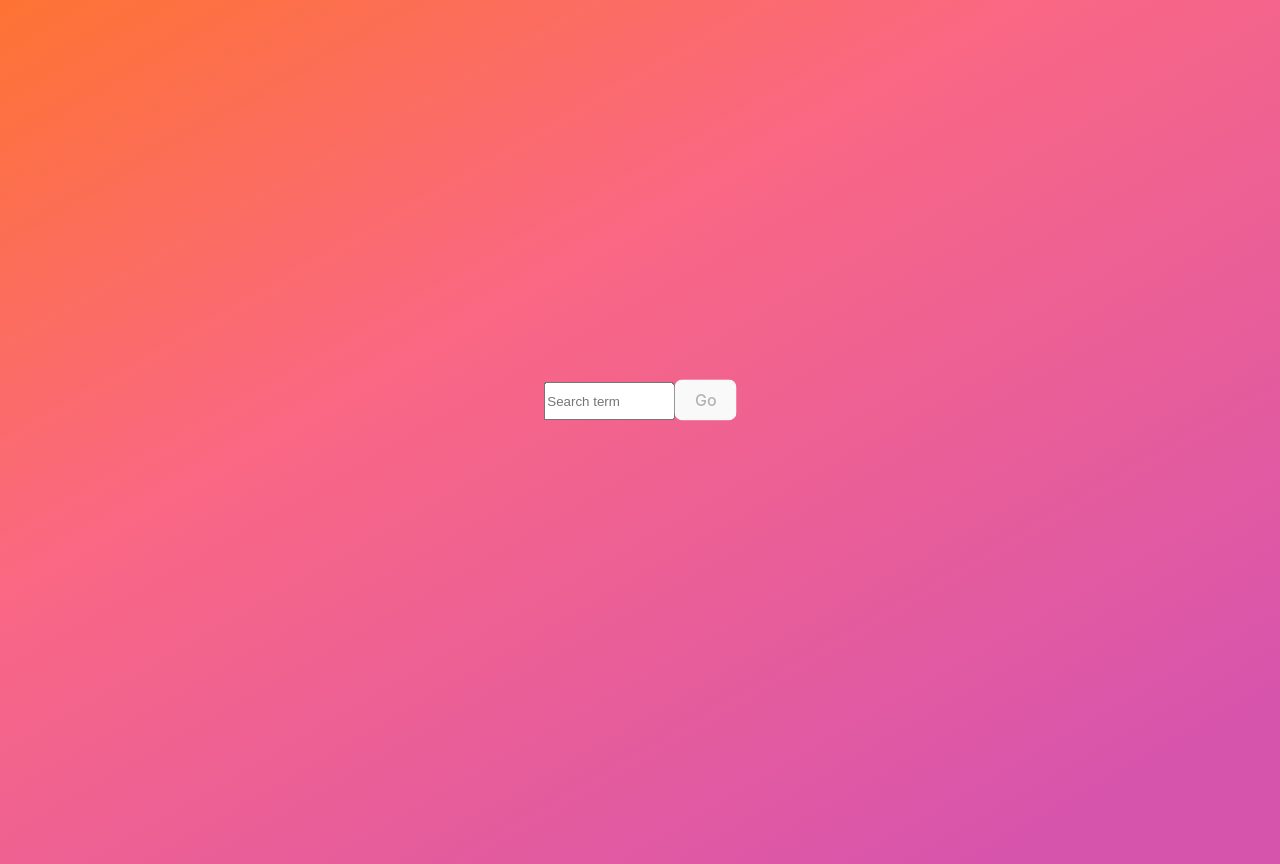
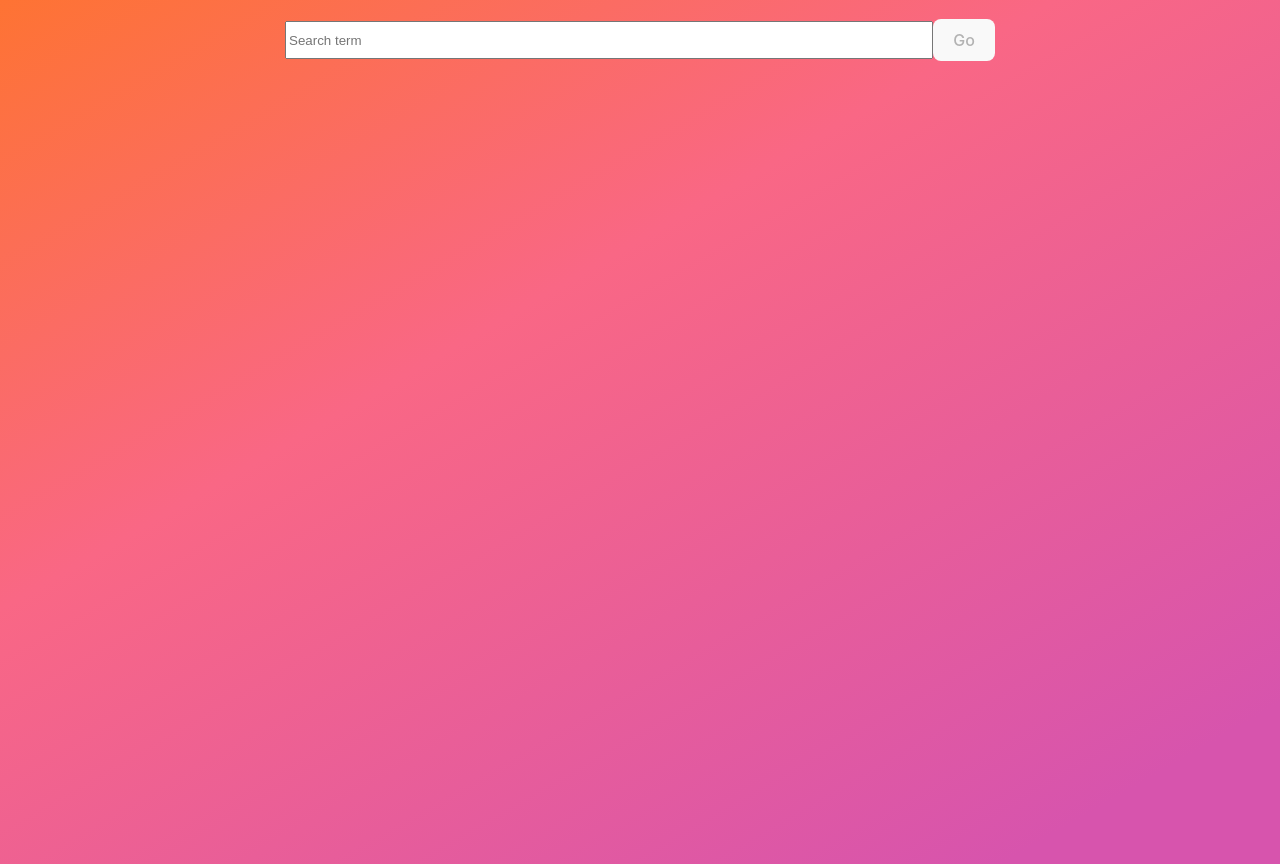
Before and after one commit to JonathanDagan/ottopia-itunes, a React (Vite) app: page /search in a window 1280 px wide. Built offline with nearby package versions, Linux system fonts and the light colour scheme.

Commit message:
cba for now will try to fix later

```diff
--- a/src/components/search-view/search-view.module.scss
+++ b/src/components/search-view/search-view.module.scss
@@ -14,32 +14,24 @@
     justify-content: center;
 }
 
-// .searchBar {
-//     position: fixed;
-//     top: 0;
-//     left: 0;
-//     right: 0;
-//     display: flex;
-//     flex-direction: row;
-//     justify-content: center;
-//     align-items: center;
-//     width: 100%;
-//     height: 10%;
-// }
-
 .searchBar {
-    position: absolute;
-    top: 50%;
-    left: 50%;
-    transform: translate(-50%, -50%);
+    position: fixed;
+    top: 0;
+    left: 0;
+    right: 0;
+    display: flex;
+    flex-direction: row;
+    justify-content: center;
+    align-items: center;
+    width: 100%;
+    height: 10%;
 
     &.active {
-      top: 0;
-      animation: moveToTop 0.5s ease-out;
+        top: 0;
+        animation: moveToTop 0.5s ease-out;
     }
-  }
-
-  @keyframes moveToTop {
+}
+@keyframes moveToTop {
     from {
       top: 50%;
     }
```
